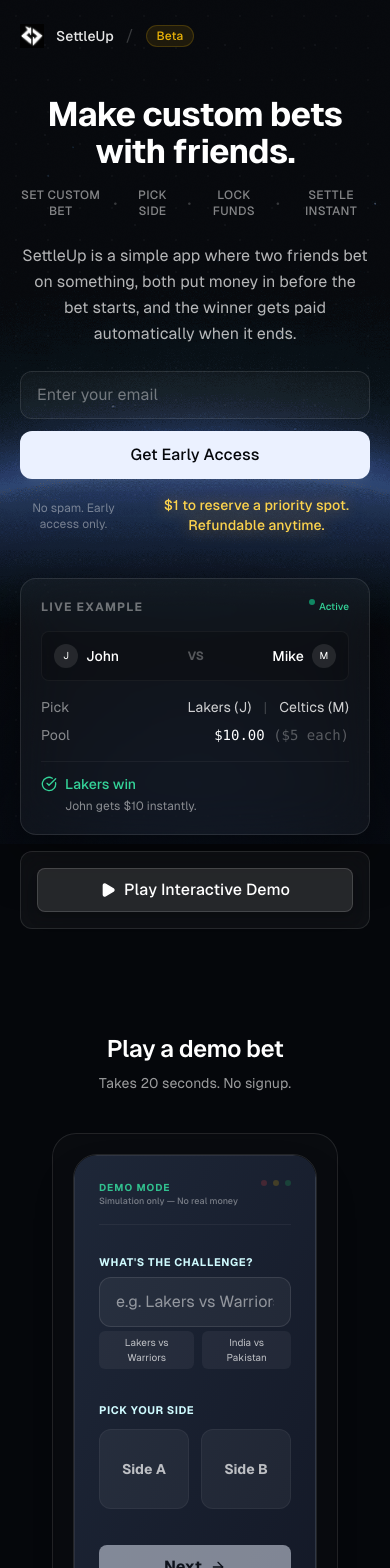
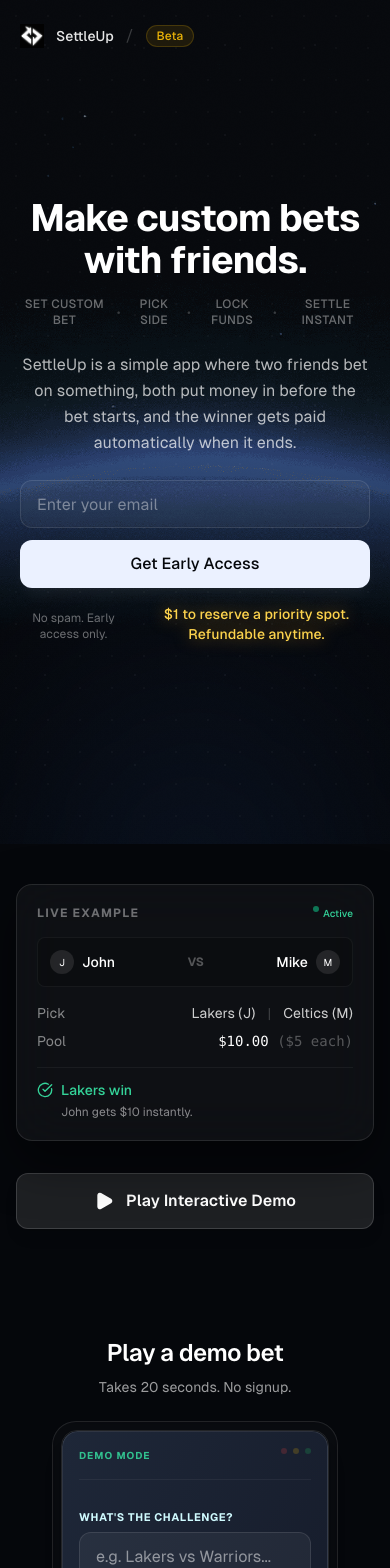
Before and after one commit to Blessan-Alex/prediction-app, a Next.js app: page / in a window 390 px wide. Shown: the top 1568 px of the page. Built offline with nearby package versions, Linux system fonts and the light colour scheme.

Commit message:
mobile responsiveness

```diff
--- a/app/page.tsx
+++ b/app/page.tsx
@@ -2,6 +2,7 @@
 import { Container } from "@/components/layout/Container";
 import { Navbar } from "@/components/Navbar";
 import { HeroTop } from "@/components/HeroTop";
+import { MobilePreviewStrip } from "@/components/MobilePreviewStrip";
 
 import { ConversionCTA } from "@/components/ConversionCTA";
 import { FAQ } from "@/components/FAQ";
@@ -18,6 +19,7 @@
 
       <div className="flex-1 flex flex-col">
         <HeroTop />
+        <MobilePreviewStrip />
 
         {/* Central Widget Explainer */}
         <section id="demo" className="relative w-full pb-28 px-4 min-h-screen flex flex-col justify-center snap-start snap-always -mt-10 md:-mt-16 pt-20 md:pt-24 z-20">
--- a/components/ChallengePrototypeCard.tsx
+++ b/components/ChallengePrototypeCard.tsx
@@ -146,7 +146,7 @@
 
     const Wrapper = isMobile ? 'div' : GlowBorder;
     const wrapperProps = isMobile
-        ? { className: "relative w-full shadow-2xl rounded-3xl border border-white/10 overflow-hidden" }
+        ? { className: "relative w-full max-w-[420px] mx-auto shadow-xl rounded-2xl border border-white/10 overflow-hidden" }
         : { className: "w-full shadow-2xl", color: isAnimating ? "#f59e0b" : "#06b6d4" };
 
     return (
@@ -156,7 +156,7 @@
 
             {/* Main Card */}
             <Wrapper {...wrapperProps}>
-                <Card className="relative h-[540px] p-6 flex flex-col items-center bg-gradient-to-br from-[#1e2738] to-[#131826] border-white/10 overflow-hidden">
+                <Card className="relative h-[540px] p-4 md:p-6 flex flex-col items-center bg-gradient-to-br from-[#1e2738] to-[#131826] border-white/10 overflow-hidden">
 
                     {/* Header (Status Bar Style) */}
                     <div className="w-full mb-6 pb-4 border-b border-white/5 space-y-2">
@@ -165,7 +165,7 @@
                                 <span className="text-[10px] font-bold text-emerald-400/90 tracking-widest uppercase">
                                     Demo Mode
                                 </span>
-                                <span className="text-[9px] text-white/40 font-medium">
+                                <span className="hidden md:inline text-[9px] text-white/40 font-medium">
                                     Simulation only — No real money
                                 </span>
                                 {/* Dynamic Friend Status */}
@@ -339,7 +339,8 @@
                                         <div className="text-center pt-2">
                                             <span className="text-[10px] text-white/30 flex items-center justify-center gap-1">
                                                 <Lock className="w-3 h-3" />
-                                                coins locked securely in smart contract
+                                                <span className="hidden md:inline">coins locked securely in smart contract</span>
+                                                <span className="md:hidden">coins locked in smart contract</span>
                                             </span>
                                         </div>
                                     </div>
--- a/components/HeroTop.tsx
+++ b/components/HeroTop.tsx
@@ -82,7 +82,7 @@
   return (
     <section
       ref={ref}
-      className="relative min-h-[80vh] md:min-h-[90vh] flex flex-col justify-center items-center pt-24 pb-16 z-10 snap-start snap-always"
+      className="relative min-h-[100svh] md:min-h-[90vh] flex flex-col justify-center items-center pt-16 pb-16 md:pt-24 z-10 snap-start snap-always"
     >
       {/* Payment Modal Overlay */}
       {showPaymentModal && (
@@ -107,7 +107,7 @@
             <div className="space-y-4 w-full flex flex-col items-center lg:items-start">
               <motion.h1
                 variants={itemVariants}
-                className="text-[34px] leading-[1.1] md:text-[54px] lg:text-[64px] font-bold tracking-tight text-white"
+                className="text-[38px] leading-[1.1] md:text-[54px] lg:text-[64px] font-bold tracking-tight text-white"
               >
                 Make custom bets with friends.
               </motion.h1>
@@ -115,7 +115,7 @@
               {/* Micro Row */}
               <motion.div
                 variants={itemVariants}
-                className="flex items-center gap-3 text-xs md:text-sm text-white/50 font-medium tracking-wide uppercase"
+                className="flex items-center gap-2 md:gap-3 text-xs md:text-sm text-white/40 font-medium tracking-wide uppercase"
               >
                 <span>Set Custom Bet</span>
                 <span className="text-white/20">•</span>
@@ -187,7 +187,7 @@
             variants={itemVariants}
             initial="hidden"
             animate={isInView ? "visible" : "hidden"}
-            className="w-full max-w-[400px] mx-auto mt-10 lg:mt-0 lg:absolute lg:right-0 lg:top-[2%] lg:-translate-y-1/2 z-20 space-y-4"
+            className="hidden lg:block w-full max-w-[400px] mx-auto mt-10 lg:mt-0 lg:absolute lg:right-0 lg:top-[2%] lg:-translate-y-1/2 z-20 space-y-4"
           >
             {/* 1. Live Example Card */}
             <div className="rounded-2xl border border-white/10 bg-white/[0.04] backdrop-blur-xl shadow-[0_20px_50px_rgba(0,0,0,0.5)] p-5 md:p-6 text-left relative overflow-hidden group hover:border-white/20 transition-colors">
--- a/components/HeroVideoSection.tsx
+++ b/components/HeroVideoSection.tsx
@@ -94,7 +94,7 @@
                 <div className="hidden md:block absolute top-1/2 left-1/2 -translate-x-1/2 -translate-y-1/2 w-full max-w-[520px] h-[520px] bg-cyan-500/10 blur-[110px] rounded-full pointer-events-none -z-10" />
 
                 {/* Header */}
-                <div className="text-center mb-10">
+                <div className="text-center mb-6 md:mb-10">
                     <h2 className="text-2xl md:text-3xl font-semibold text-white tracking-tight">
                         Play a demo bet
                     </h2>
@@ -104,7 +104,7 @@
                 </div>
 
                 {/* Frame */}
-                <div className="rounded-3xl border border-white/10 bg-white/[0.02] backdrop-blur-[2px] p-5 md:p-6">
+                <div className="rounded-3xl border border-white/10 bg-white/[0.02] backdrop-blur-[2px] p-2 md:p-6">
                     <div className="flex justify-center">
                         {/* Centered Pair: Steps + Widget */}
                         <div className="grid grid-cols-1 lg:grid-cols-[300px_500px] gap-6 items-start">
@@ -119,8 +119,8 @@
                                 <motion.div
                                     animate={popControls}
                                     className={popped
-                                        ? "inline-flex rounded-[28px] ring-2 ring-cyan-400/30 shadow-[0_0_0_10px_rgba(34,211,238,0.10)]"
-                                        : "inline-flex"}
+                                        ? "w-full md:w-auto inline-flex rounded-[28px] ring-2 ring-cyan-400/30 shadow-[0_0_0_10px_rgba(34,211,238,0.10)]"
+                                        : "w-full md:w-auto inline-flex justify-center"}
                                 >
                                     <motion.div animate={wiggle} className="relative z-10 w-full">
                                         <ChallengePrototypeCard state={state} updateState={updateState} />
--- /dev/null
+++ b/components/MobilePreviewStrip.tsx
@@ -0,0 +1,89 @@
+"use client";
+
+import { motion } from "framer-motion";
+import { CheckCircle, Play } from "lucide-react";
+import { Button } from "@/components/ui/Button";
+
+export function MobilePreviewStrip() {
+    const scrollToDemo = () => {
+        // Tell the widget to do a pop animation
+        window.dispatchEvent(new CustomEvent("settleup:play-demo"));
+
+        const el = document.getElementById("demo");
+        el?.scrollIntoView({ behavior: "smooth", block: "start" });
+    };
+
+    return (
+        <section className="lg:hidden w-full px-4 pt-10 pb-16 flex flex-col items-center gap-8 relative z-10 bg-transparent">
+            {/* 1. Live Example Card */}
+            <div className="w-full max-w-[400px]">
+                <div className="rounded-2xl border border-white/10 bg-white/[0.04] backdrop-blur-xl shadow-[0_20px_50px_rgba(0,0,0,0.5)] p-5 text-left relative overflow-hidden">
+                    <div className="flex items-center justify-between gap-4 mb-4">
+                        <p className="text-xs font-bold tracking-widest text-white/40 uppercase">
+                            Live Example
+                        </p>
+                        <div className="flex gap-1">
+                            <div className="w-1.5 h-1.5 rounded-full bg-emerald-500 animate-pulse" />
+                            <span className="text-[10px] text-emerald-400 font-medium">Active</span>
+                        </div>
+                    </div>
+
+                    <div className="space-y-4">
+                        {/* Matchup */}
+                        <div className="flex items-center justify-between p-3 rounded-lg bg-black/20 border border-white/5">
+                            <div className="flex items-center gap-2">
+                                <span className="w-6 h-6 rounded-full bg-white/10 flex items-center justify-center text-[10px] text-white">J</span>
+                                <span className="text-sm text-white font-medium">John</span>
+                            </div>
+                            <span className="text-xs text-white/30 font-bold">VS</span>
+                            <div className="flex items-center gap-2">
+                                <span className="text-sm text-white font-medium">Mike</span>
+                                <span className="w-6 h-6 rounded-full bg-white/10 flex items-center justify-center text-[10px] text-white">M</span>
+                            </div>
+                        </div>
+
+                        {/* Bet Details */}
+                        <div className="space-y-2">
+                            <div className="flex justify-between text-sm">
+                                <span className="text-white/50">Pick</span>
+                                <div className="flex gap-3 text-white/80">
+                                    <span>Lakers (J)</span>
+                                    <span className="text-white/20">|</span>
+                                    <span>Celtics (M)</span>
+                                </div>
+                            </div>
+                            <div className="flex justify-between text-sm">
+                                <span className="text-white/50">Pool</span>
+                                <span className="text-white font-mono">$10.00 <span className="text-white/30">($5 each)</span></span>
+                            </div>
+                        </div>
+
+                        {/* Result */}
+                        <div className="pt-3 border-t border-white/5">
+                            <div className="flex items-center gap-2 text-emerald-400">
+                                <CheckCircle className="w-4 h-4" />
+                                <span className="text-sm font-medium">Lakers win</span>
+                            </div>
+                            <p className="text-xs text-white/50 mt-1 pl-6">
+                                John gets $10 instantly.
+                            </p>
+                        </div>
+                    </div>
+                </div>
+            </div>
+
+            {/* 2. Play Demo Button */}
+            <div className="w-full max-w-[400px]">
+                <Button
+                    type="button"
+                    size="md"
+                    onClick={scrollToDemo}
+                    className="w-full h-14 text-base rounded-xl bg-white/10 hover:bg-white/15 text-white border border-white/15 hover:border-white/25 transition shadow-lg flex items-center justify-center gap-3 font-semibold"
+                >
+                    <Play className="w-5 h-5 fill-white" />
+                    Play Interactive Demo
+                </Button>
+            </div>
+        </section>
+    );
+}
```
